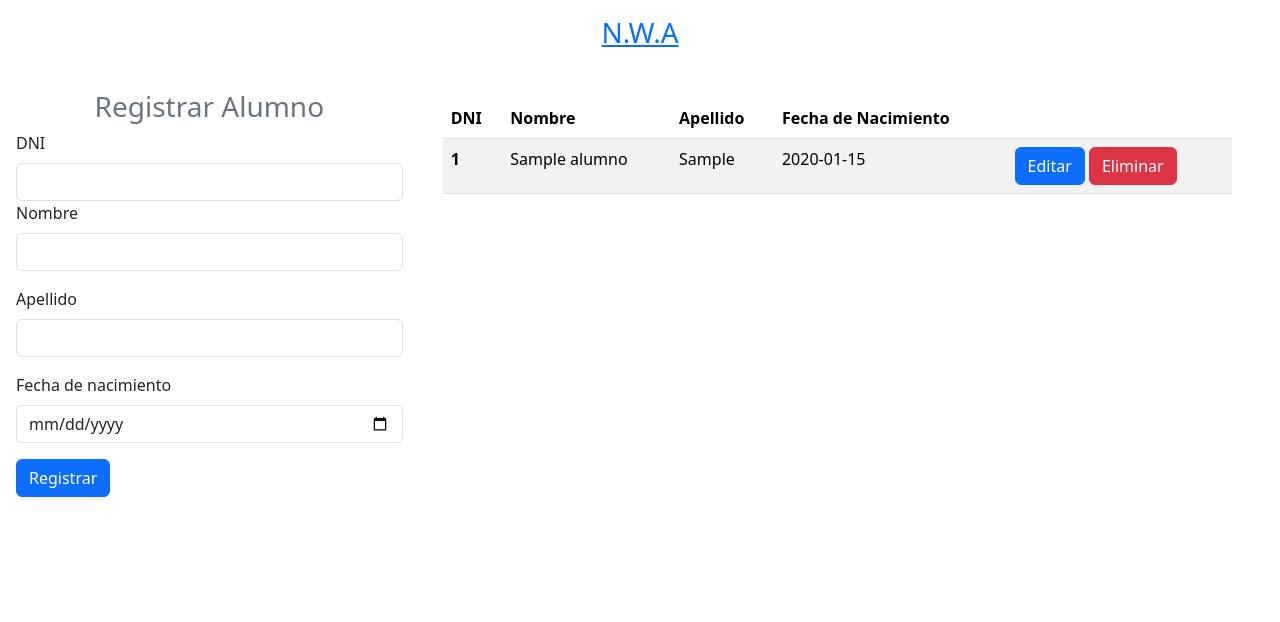
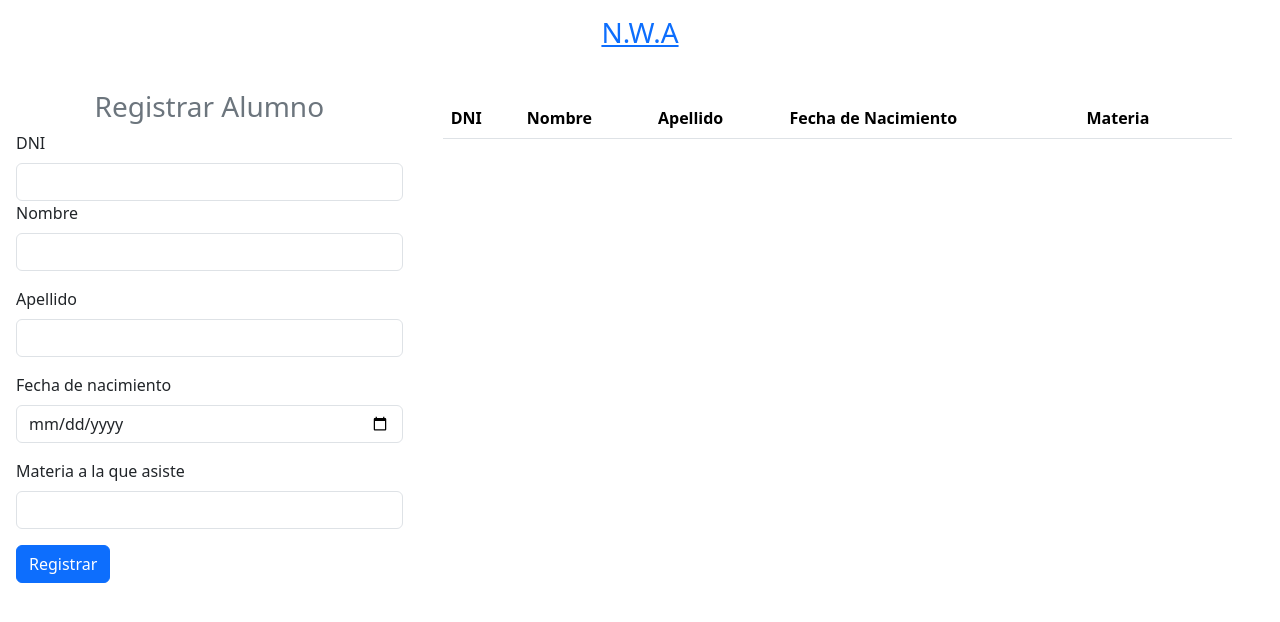
Before and after one commit to janusa13/Asistencias-TP2, a PHP site: page /Alumno/insertAlumno.PHP in a window 1280 px wide. Shown: the top 622 px of the page. Run offline with PHP 8.4, Linux system fonts and the light colour scheme; tables that the repository leaves empty or names only in its code hold one stand-in row (values such as "Sample post"); lists and menus that the app fills with data are empty.

Commit message:
[FEAT]se agregaron materias

```diff
--- a/Backend/Alumno/Alumno.php
+++ b/Backend/Alumno/Alumno.php
@@ -5,13 +5,15 @@
         public $apellido;
         public $fecha_nac;
         public $asistencias;
+        public $materia_nombre;
 
-        function __construct($alumn_DNI,$nombre,$apellido,$fecha_nac,$asistencias){
+        function __construct($alumn_DNI,$nombre,$apellido,$fecha_nac,$asistencias, $materia_nombre){
             $this->alumn_DNI=$alumn_DNI;
             $this->nombre=$nombre;
             $this->apellido=$apellido;
             $this->fecha_nac=$fecha_nac;
             $this->asistencias=$asistencias;
+            $this->materia_nombre=$materia_nombre;
         }
     }
 ?>
--- a/Backend/Alumno/Asistencia.php
+++ b/Backend/Alumno/Asistencia.php
@@ -12,9 +12,7 @@ try {
     $result = $stmtSelect->get_result();
     $row = $result->fetch_assoc();
     $asistencias = $row["asistencias"];
-
     $asistencias += 1;
-
     $queryUpdate = 'UPDATE alumno SET asistencias = ? WHERE alumn_DNI = ?';
     $stmtUpdate = $BD->prepare($queryUpdate);
     $stmtUpdate->bind_param("ii", $asistencias, $alumn_DNI);
--- a/Backend/Alumno/insertAlumno.PHP
+++ b/Backend/Alumno/insertAlumno.PHP
@@ -8,6 +8,7 @@ if ($_SERVER["REQUEST_METHOD"] == "POST") {
         $nombre = $_POST["nombre"];
         $apellido = $_POST["apellido"];
         $fecha_nac = $_POST["fecha_nac"];
+        $nombre_materia = $_POST["nombre_materia"];
         if ($alumn_DNI && $nombre && $apellido && $fecha_nac != NULL) {
             $check_query = "SELECT COUNT(*) FROM alumno WHERE alumn_DNI = ?";
             $check_stmt = $BD->prepare($check_query);
@@ -17,12 +18,35 @@ if ($_SERVER["REQUEST_METHOD"] == "POST") {
             $check_stmt->fetch();
             $check_stmt->close();
             if ($num_rows == 0) {
+
+
+                $query_materia = "SELECT materia_ID FROM Materia WHERE nombre = ?";
+                $stmt_materia = $BD->prepare($query_materia);
+                $stmt_materia->bind_param("s", $nombre_materia);
+                $stmt_materia->execute();
+                $stmt_materia->bind_result($materia_ID);
+                $stmt_materia->fetch();
+                $stmt_materia->close();
+              if($materia_ID){
                 $query = "INSERT INTO alumno(alumn_DNI, nombre, apellido, fecha_nac)
                 VALUES (?, ?, ?, ?)";
                 $stmt = $BD->prepare($query);
                 $stmt->bind_param("ssss", $alumn_DNI, $nombre, $apellido, $fecha_nac);
                 $stmt->execute();
-                header("location:insertAlumno.php");
+                $stmt->close();
+
+                $query_relacion = "INSERT INTO alumno_materia (alumno_fk, materia_fk) VALUES (?, ?)";
+                    $stmt_relacion = $BD->prepare($query_relacion);
+                    $stmt_relacion->bind_param("ii", $alumn_DNI, $materia_ID);
+                    $stmt_relacion->execute();
+                    $stmt_relacion->close();
+
+                  header("location:insertAlumno.php");
+              }else{
+                $msg_err="Materia no encontrada";
+              }
+
+
             } else {
                 $msg_err="Datos ya existentes";
             }
@@ -54,6 +78,8 @@ if($msg_err=="Datos ya existentes"){
   echo "<div class='alert alert-warning'>Campos vacios</div>";
 }elseif ($msg_err=="Datos del DNI no validos") {
   echo "<div class='alert alert-warning'>Datos del DNI no validos</div>";
+}elseif($msg_err=="Materia no encontrada"){
+  echo "<div class='alert alert-warning'>Materia no encontrada</div>";
 }
 
   ?>
@@ -73,6 +99,10 @@ if($msg_err=="Datos ya existentes"){
     <label for="fecha_alumn" class="form-label">Fecha de nacimiento</label>
     <input type="date" class="form-control" id="fecha_nac" name="fecha_nac">
   </div>
+  <div class="mb-3">
+    <label for="nombre_materia" class="form-label">Materia a la que asiste</label>
+    <input type="text" class="form-control" id="nombre_materia" name="nombre_materia">
+  </div>
   <button type="submit" class="btn btn-primary" name="btnRegistrar" value="ok">Registrar</button>
 </form>
   <div class="col -8 p-4">
@@ -83,6 +113,7 @@ if($msg_err=="Datos ya existentes"){
             <th scope="col">Nombre</th>
             <th scope="col">Apellido</th>
             <th scope="col">Fecha de Nacimiento</th>
+            <th scope="col">Materia</th>
             <th scope="col"></th>
         </tr>
       </thead>
@@ -90,20 +121,23 @@ if($msg_err=="Datos ya existentes"){
       <?php
         require_once("../Alumno/Alumno.php");
       try{ $BD = Conexion::connect();
-         $query = 'SELECT * FROM alumno';
+         $query = 'SELECT Alumno.*, Materia.nombre AS materia_nombre FROM alumno_materia
+              INNER JOIN Alumno ON alumno_materia.alumno_fk = Alumno.alumn_DNI
+              INNER JOIN Materia ON alumno_materia.materia_fk = Materia.materia_ID';
           $stmt=$BD->prepare($query);
           $stmt->execute();
           $result = $stmt->get_result();
           $stmt->close();
           $alumnos = $result->fetch_all(MYSQLI_ASSOC);
           foreach ($alumnos as $alumno_data){
-            $alumno = new Alumno($alumno_data['alumn_DNI'], $alumno_data['nombre'], $alumno_data['apellido'], $alumno_data['fecha_nac'], $alumno_data['asistencias']);
+            $alumno = new Alumno($alumno_data['alumn_DNI'], $alumno_data['nombre'], $alumno_data['apellido'], $alumno_data['fecha_nac'], $alumno_data['asistencias'], $alumno_data['materia_nombre']);
             ?>
             <tr>
               <th scope="row"><?php echo $alumno->alumn_DNI; ?></th>
               <td><?php echo $alumno->nombre; ?></td>
               <td><?php echo $alumno->apellido; ?></td>
               <td><?php echo $alumno->fecha_nac; ?></td>
+              <td><?php echo $alumno->materia_nombre; ?></td>
               <td>
                 <a class="btn btn-small btn-primary" href="edit_alumno.php?alumn_DNI=<?= $alumno->alumn_DNI ?>">Editar</a>
                 <a class="btn btn-small btn-danger" onclick="confirmarEliminacion(<?= $alumno->alumn_DNI ?>)">Eliminar</a>
--- a/Backend/home.php
+++ b/Backend/home.php
@@ -14,7 +14,8 @@
 <body class="p-2">
 <h3 class=" text-center p-3">N.W.A</h3>
 <a href="Alumno\insertAlumno.PHP" class="btn btn-small btn-primary">Opciones de Alumnos</a>
-<a href="src\insertDocente.PHP" class="btn btn-small btn-primary">Registrar Docente</a>
+<a href="src/insertDocente.PHP" class="btn btn-small btn-primary">Registrar Docente</a>
+<a href="Materias/insertMateria.php" class="btn btn-small btn-primary">Registrar Materia</a>
 <a href="Asistencias\clases.PHP" class="btn btn-small btn-primary">Opciones de clases</a>
 <div class="container-fluid row ">
     <form method="POST" action="home.php" class="col-4 p-3 ">
@@ -104,7 +105,7 @@
                 $result = $stmt->get_result();
                 $alumnos = $result->fetch_all(MYSQLI_ASSOC);
                 foreach ($alumnos as $alumno_data) {
-                    $alumno = new Alumno($alumno_data['alumn_DNI'], $alumno_data['nombre'], $alumno_data['apellido'], $alumno_data['fecha_nac'],$alumno_data['asistencias']);
+                    $alumno = new Alumno($alumno_data['alumn_DNI'], $alumno_data['nombre'], $alumno_data['apellido'], $alumno_data['fecha_nac'],$alumno_data['asistencias'], $alumno_data['materia_nombre']);
                     ?>
                     <tr>
                         <th scope="row"><?php echo $alumno->alumn_DNI; ?></th>
```
Also changed, not shown: Backend/Asistencias/clases.php (+27 -23 lines), Backend/Materias/insertMateria.php (+52 -12 lines).
